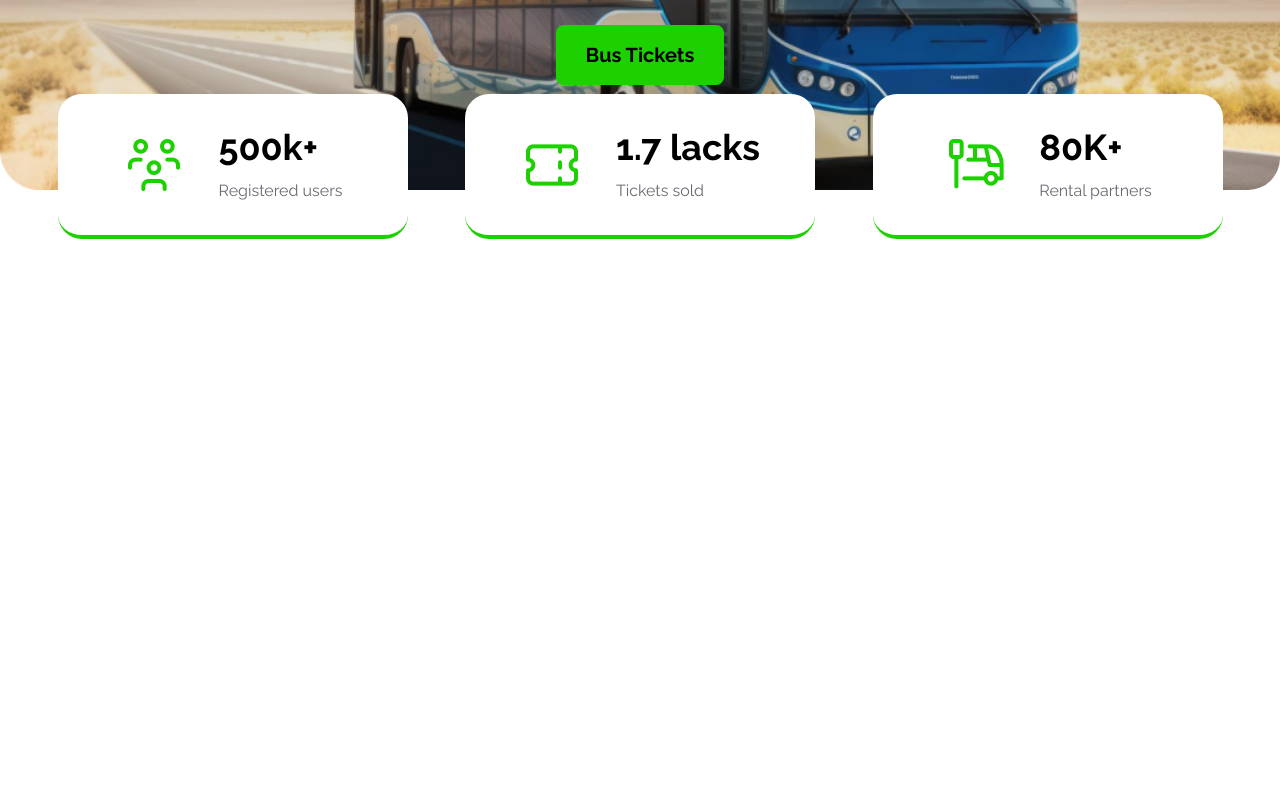
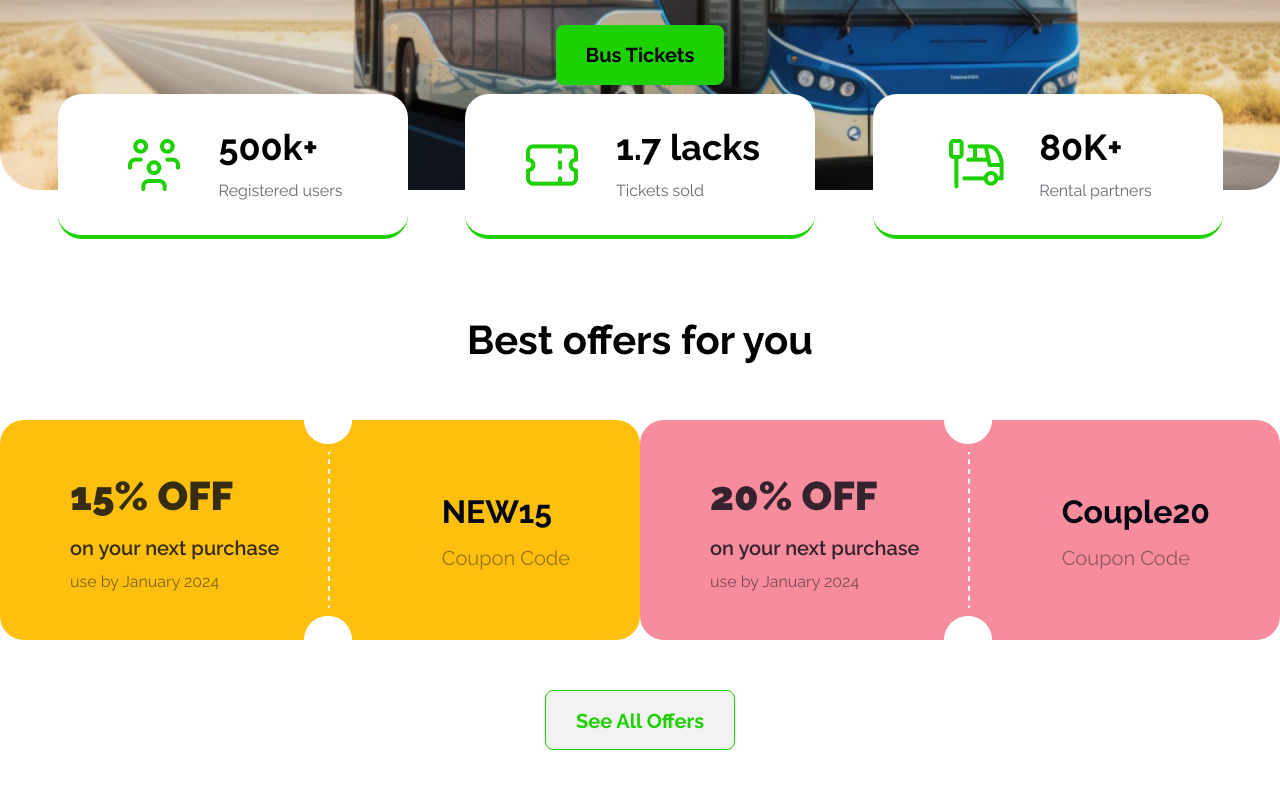
Before and after one commit to nadim-shahriar/smart-ticketing, a plain HTML site: page index.html in a window 1280 px wide. Shown: the part 586-1374 px from the top of the page. Before the commit the page ends 825 px from the top, so only its background shows below. Drawn offline with nearby package versions, Linux system fonts and the light colour scheme.

Commit message:
Second page done

```diff
--- a/index.html
+++ b/index.html
@@ -59,7 +59,7 @@
 
         <!-- banner -->
         <section
-            class="bg-[url('images/banner.png')] mx-5 lg:mx-0 my-5 h-[750px] lg:h-[680px] bg-no-repeat rounded-[32px] bg-cover text-white relative">
+            class="bg-[url('images/banner.png')] mx-1 lg:mx-0 my-5 h-[750px] lg:h-[680px] bg-no-repeat rounded-[32px] bg-cover text-white relative">
             <div class="flex flex-col h-full items-center lg:justify-center text-center">
                 <h1 class="lg:text-[64px] mt-5 lg:mt-0 py-3 lg:py-5 px-5 lg:px-[400px]  font-extrabold ">End-to-End
                     Travel with <span class="text-[#1DD100]">P Paribahan</span></h1>
@@ -70,7 +70,7 @@
             </div>
             <!-- box -->
             <div
-                class="text-black flex flex-col lg:flex-row gap-2 lg:gap-0 px-5 lg:p-0 lg:justify-evenly absolute bottom-10 lg:relative lg:bottom-24">
+                class="text-black flex flex-col lg:flex-row gap-2 lg:gap-0 px-9 lg:px-0 lg:justify-evenly absolute bottom-10 lg:relative lg:bottom-24">
                 <!-- box 1 -->
                 <div
                     class="w-[350px] h-[145px] bg-white border-b-4 border-b-[#1DD100] flex justify-center items-center gap-8 rounded-[24px]">
@@ -108,11 +108,52 @@
         </section>
 
     </header>
-    <main>
+    <main class="container mx-auto">
         <!-- second page -->
-         <section>
+        <section class="mt-5 lg:mt-[120px]">
+            <div>
+                <h1 class="text-[40px] font-bold text-black text-center">Best offers for you</h1>
+            </div>
+            <div class="my-[50px] flex flex-col lg:flex-row justify-between gap-5 lg:gap-0">
+                <!-- first coupon code -->
+                <div
+                    class="w-full lg:w-[750px] h-[300px] lg:h-[220px] bg-[#FFBF0F] rounded-3xl flex flex-col lg:flex-row justify-center lg:justify-between px-[70px] items-center relative">
+                    <div class="text-[#030712CC] space-y-2">
+                        <h2 class="text-[40px] font-black">15% OFF</h2>
+                        <h4 class="text-xl font-semibold">on your next purchase</h4>
+                        <p class="text-[#03071280]">use by January 2024</p>
+                    </div>
+                    <div class="space-y-2">
+                        <h2 class="text-[#030712] font-bold text-[32px]">NEW15</h2>
+                        <p class="text-[#03071266] text-xl">Coupon Code</p>
+                    </div>
+                    <img class="absolute right-80 lg:right-72 " src="images/cupon-devider.png" alt="">
+                </div>
+                <!-- second coupon code -->
+                <div
+                    class="w-full lg:w-[750px] h-[300px] lg:h-[220px] bg-[#F78C9C] rounded-3xl flex flex-col lg:flex-row justify-center lg:justify-between px-[70px] items-center relative">
+                    <div class="text-[#030712CC] space-y-2">
+                        <h2 class="text-[40px] font-black">20% OFF</h2>
+                        <h4 class="text-xl font-semibold">on your next purchase</h4>
+                        <p class="text-[#03071280]">use by January 2024</p>
+                    </div>
+                    <div class="space-y-2">
+                        <h2 class="text-[#030712] font-bold text-[32px]">Couple20</h2>
+                        <p class="text-[#03071266] text-xl">Coupon Code</p>
+                    </div>
+                    <img class="absolute right-80 lg:right-72" src="images/cupon-devider.png" alt="">
+                </div>
+            </div>
+            <div class="text-center">
+                <a class="btn text-[#1DD100] font-bold text-xl px-[30px] py-4 h-[60px] border border-[#1DD100]">See All
+                    Offers</a>
+            </div>
+        </section>
 
-         </section>
+        <!-- Bus Brand and seat details -->
+        <section class="mt-[120px]">
+
+        </section>
     </main>
     <footer>
 
```
